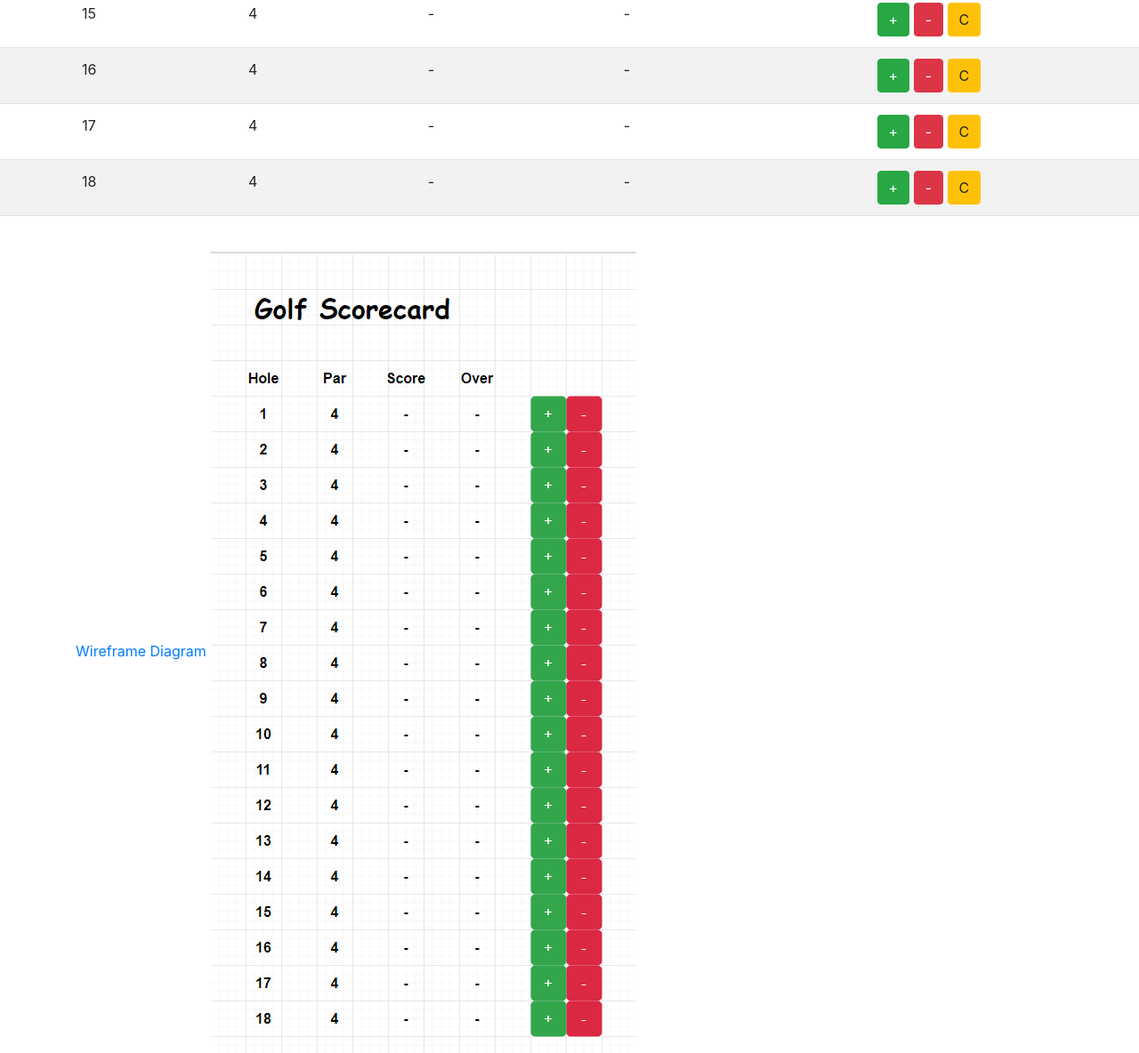
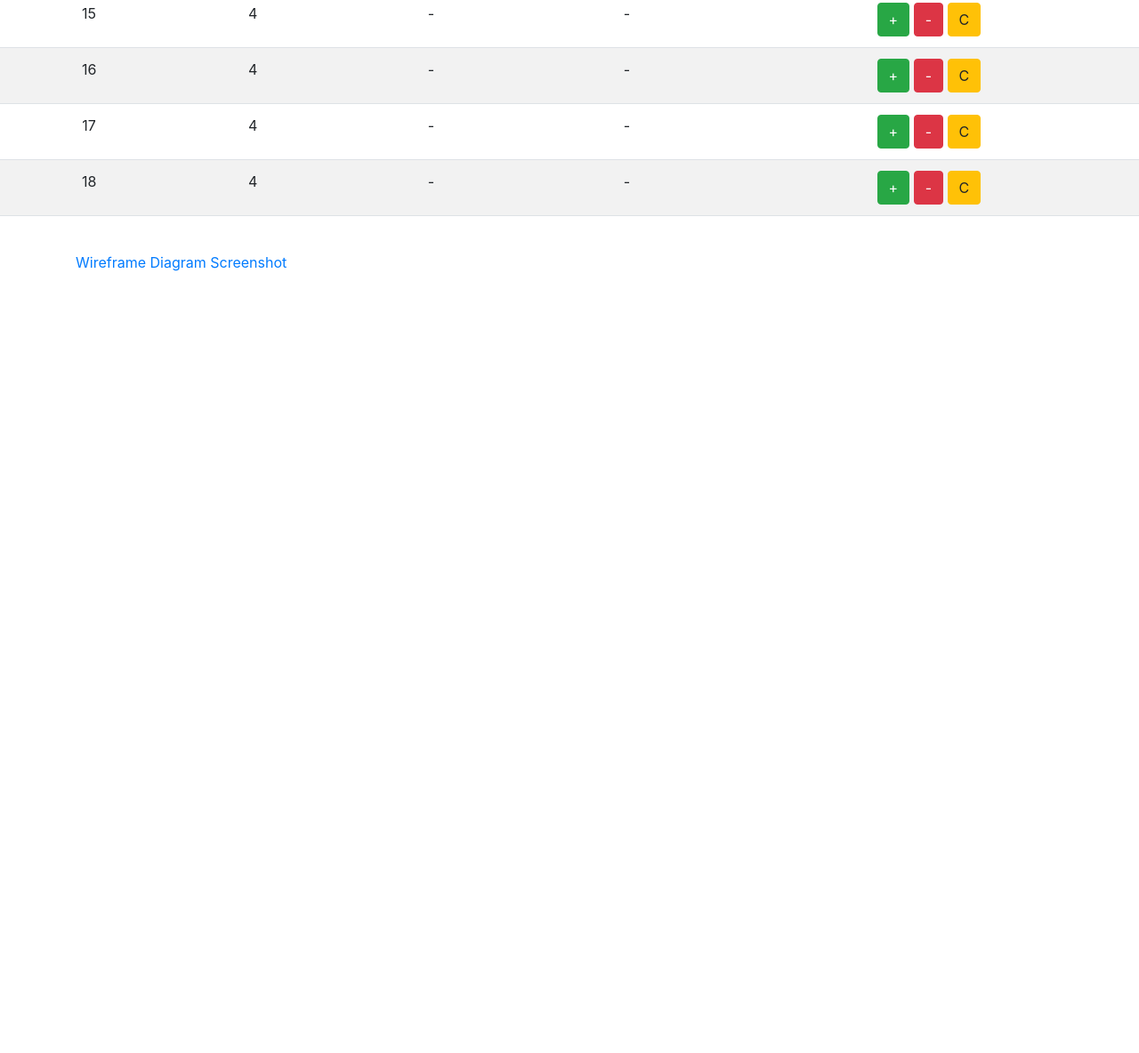
Before and after one commit to loesel19/as03, a plain HTML site: page index.html in a window 1280 px wide. Shown: the part 997-2181 px from the top of the page at 89% size. After the commit the page ends 1304 px from the top, so only its background shows below. Drawn offline with nearby package versions, Linux system fonts and the light colour scheme.

Commit message:
Update index.html

```diff
--- a/index.html
+++ b/index.html
@@ -153,7 +153,7 @@ th, td {text-align: center;}
 </table>
   <div class="container">
   <a href="https://app.diagrams.net/#G13aeOcjcI4Nu7HM9ZhbR_gW7Q1tUV07ez" target="_blank"> Wireframe Diagram</a>
-  <img src="assignment03.png" alt="wireframe diagram">
+    <a href="/assignment03.PNG">Screenshot</a>
   </div>
 <script>
 // assign the table row for hole 1 to a variable
```
